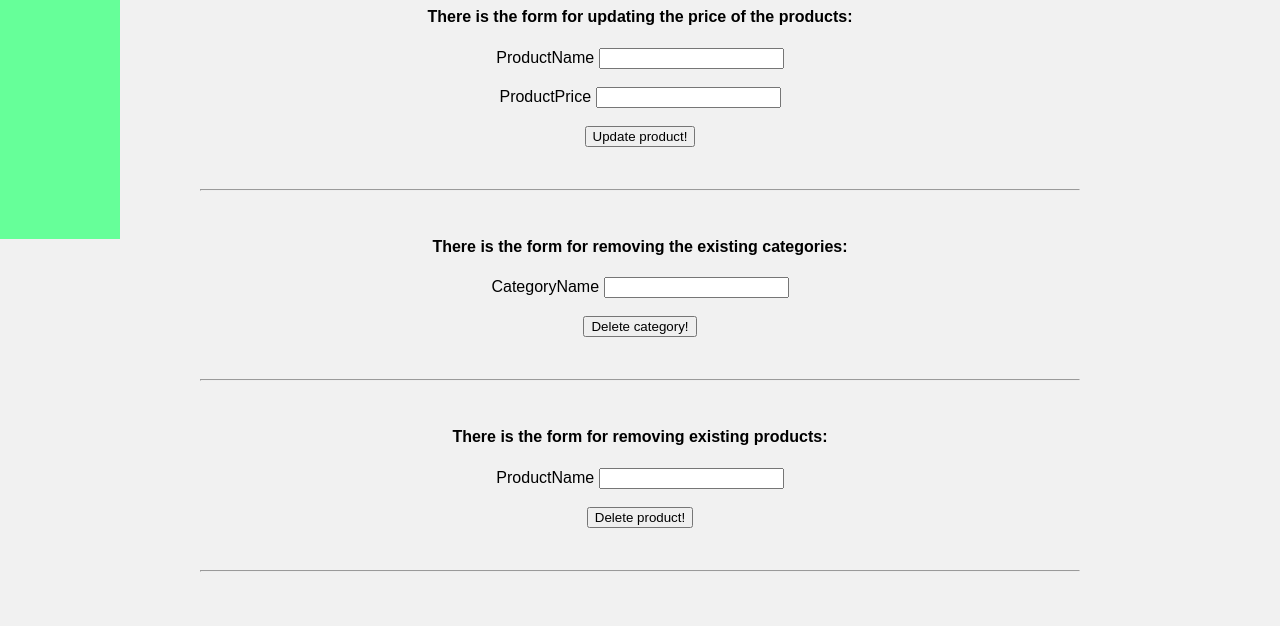
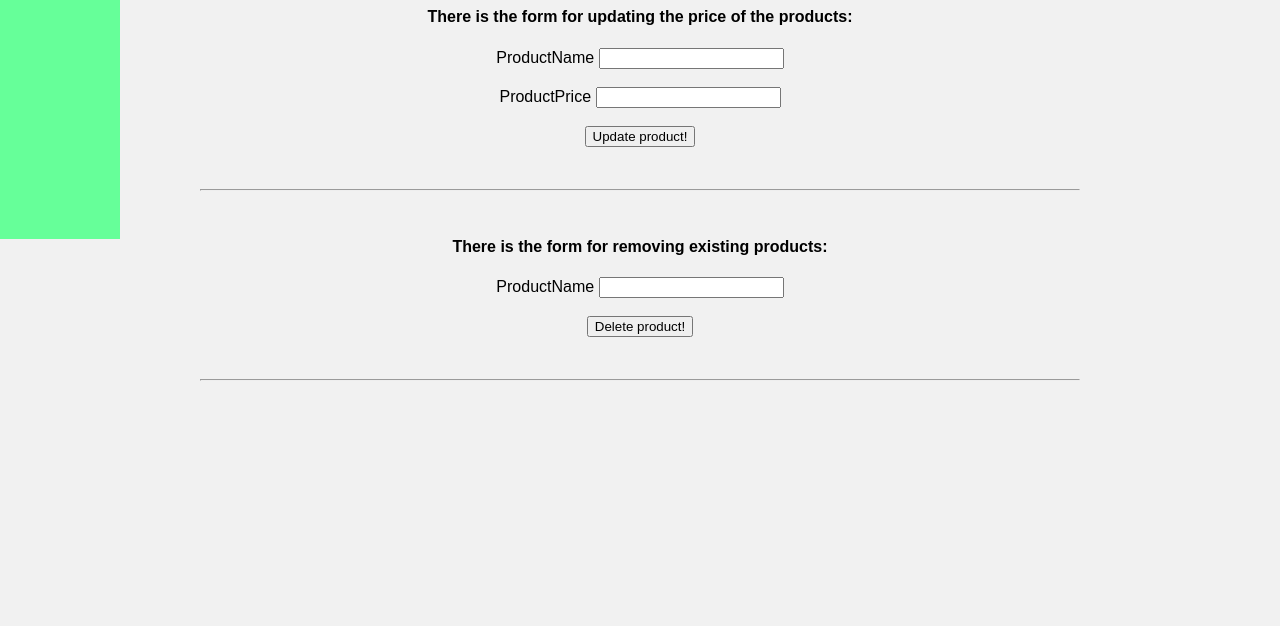
Before and after one commit to AlinaDenisaB/DevOpsRepo, a Flask app: page /admin in a window 1280 px wide. Shown: the part 561-1187 px from the top of the page. After the commit the page ends 942 px from the top, so only its background shows below. Run offline with Flask 2, Linux system fonts and the light colour scheme; some libraries are stand-ins or nearby versions.

Commit message:
Delete functionality added

```diff
--- a/flask-app/application/forms.py
+++ b/flask-app/application/forms.py
@@ -52,15 +52,6 @@ class UpdateProducts(FlaskForm):
     )
     submit=SubmitField('Update product!')
 
-class DeleteCategory(FlaskForm):
-    categoryName=StringField('CategoryName',
-        validators=[
-            DataRequired(),
-            Length(min=2, max=100)
-        ]
-    )
-    submit=SubmitField('Delete category!')
-
 class DeleteProduct(FlaskForm):
     productName=StringField('ProductName',
         validators=[
--- a/flask-app/application/routes.py
+++ b/flask-app/application/routes.py
@@ -1,7 +1,7 @@
 from flask import render_template, redirect, url_for, request
 from application import app, db, bcrypt
 from application.models import Categories, Products, categories_products
-from application.forms import CategoryForm, ProductForm, UpdateProducts, DeleteCategory, DeleteProduct
+from application.forms import CategoryForm, ProductForm, UpdateProducts, DeleteProduct
 import flask_bcrypt
 import os
 import secrets
@@ -20,14 +20,10 @@ def products():
     loc_image= url_for('static', filename='productIMG/')
     return render_template("products.html", categories=categories, products=products, loc_image=loc_image)
 
-
 @app.route('/cart')
 def cart():
 
-    products = Products.query.all()
-    categories=Categories.query.all()
-    catLen=len(categories)
-    return render_template("cart.html", categories=categories, catLen=catLen, products=products)
+    return render_template("cart.html", title='Cart')
 
 def save_img(form_picture):
     random_hex = secrets.token_hex(8)
@@ -39,7 +35,6 @@ def save_img(form_picture):
     i.thumbnail(output_size)
     i.save(picture_path)
     return picture_fn
-
 
 @app.route('/admin', methods=['GET', 'POST'])
 def admin():
@@ -58,8 +53,12 @@ def admin():
             FinalIMG=save_img(productForm.productIMG.data)
             Products.productIMG = FinalIMG
 
-        product=Products(productName=productForm.productName.data, productInfo=productForm.productInfo.data,productIMG=FinalIMG,productPrice=productForm.productPrice.data)
-
+        product=Products(
+                productName=productForm.productName.data,
+                productInfo=productForm.productInfo.data,
+                productIMG=FinalIMG,
+                productPrice=productForm.productPrice.data
+        )
         db.session.add(product)
         db.session.commit()
         return redirect(url_for('products'))
@@ -70,27 +69,10 @@ def admin():
         db.session.commit()
         return redirect(url_for('products'))
 
-
-    deleteCategory=DeleteCategory()
-    if deleteCategory.validate_on_submit():
-        category=Categories(
-            categoryName=deleteCategory.categoryName.data
-            )
-        db.session.delete(category)
+    deleteProduct=DeleteProduct()
+    if deleteProduct.validate_on_submit():
+        Products.query.filter_by(productName=deleteProduct.productName.data).delete()
         db.session.commit()
         return redirect(url_for('products'))
 
-    deleteProduct=DeleteProduct()
-    if deleteProduct.validate_on_submit():
-        product=Products(
-            productName=deleteProduct.productName.data
-            )
-        db.session.delete(product)
-        db.session.commit()
-        return redirect(url_for('products'))
-    return render_template('admin.html', form=categoryForm, form1=productForm, form4=updateProduct, form2=deleteCategory, form3=deleteProduct)
-
-    categories=Categories.query.all()
-    return render_template("products.html", categories=categories)
-    products = Products.query.all()
-    return render_template("products.html", products=products)
+    return render_template('admin.html', form=categoryForm, form1=productForm, form2=updateProduct, form3=deleteProduct)
--- a/flask-app/application/templates/admin.html
+++ b/flask-app/application/templates/admin.html
@@ -89,13 +89,13 @@
 <p><h4><b>There is the form for updating the price of the products:</b></h4></p>
 <div class='form'>
         <form method='POST' action=''>
-            {{ form4.hidden_tag() }}
+            {{ form2.hidden_tag() }}
             <div class='form-group'>
-                {{ form4.productName.label }}
-                {{ form4.productName }}
-                {% if form4.productName.errors %}
+                {{ form2.productName.label }}
+                {{ form2.productName }}
+                {% if form2.productName.errors %}
                     <div class='error'>
-                        {% for error in form4.productName.errors %}
+                        {% for error in form2.productName.errors %}
                             <span>{{ error }}</span>
                         {% endfor %}
                     </div>
@@ -103,11 +103,11 @@
             </div>
             <br>
 	    <div class='form-group'>
-                {{ form4.productPrice.label }}
-                {{ form4.productPrice }}
-                {% if form4.productPrice.errors %}
+                {{ form2.productPrice.label }}
+                {{ form2.productPrice }}
+                {% if form2.productPrice.errors %}
                     <div class='error'>
-                        {% for error in form4.productPrice.errors %}
+                        {% for error in form2.productPrice.errors %}
                             <span>{{ error }}</span>
                         {% endfor %}
                     </div>
@@ -115,30 +115,6 @@
             </div>
             <br>
             <div class='form-group'>
-                {{ form4.submit }}
-            </div>
-        </form>
-</div>
-<br>
-<hr>
-<br>
-<p><h4><b>There is the form for removing the existing categories:</b></h4></p>
-<div class='form'>
-        <form method='POST' action=''>
-            {{ form2.hidden_tag() }}
-            <div class='form_group'>
-                {{ form2.categoryName.label }}
-                {{ form2.categoryName }}
-                {% if form2.categoryName.errors %}
-                    <div class='error'>
-                        {% for error in form2.categoryName.errors %}
-                            <span>{{ error }}</span>
-                        {% endfor %}
-                    </div>
-                {% endif %}
-            </div>
-            <br>
-            <div class='form_group'>
                 {{ form2.submit }}
             </div>
         </form>
```
Also changed, not shown: flask-app/application/static/productIMG/8af2d98ed1e426ba.jpg (added), flask-app/application/static/productIMG/8be8bc06ec61a2d9.jpg (added), flask-app/application/static/productIMG/c107cd7c69ad80d4.jpg (added).
